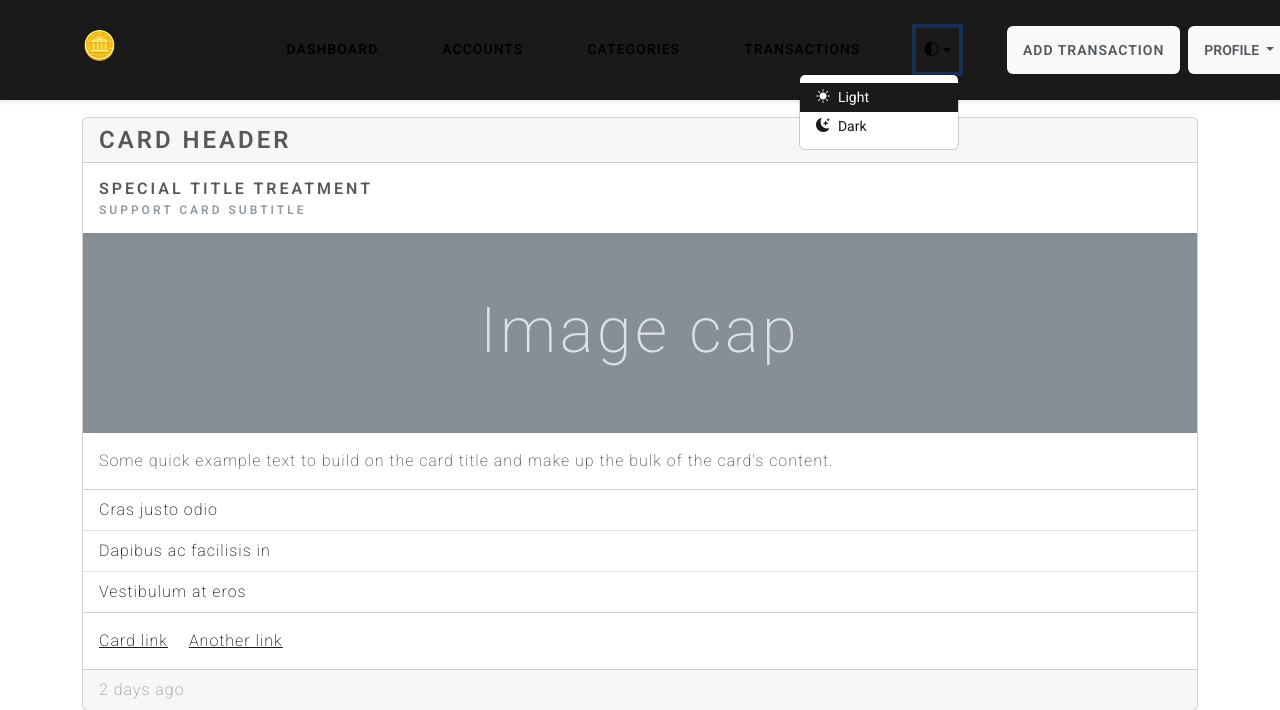
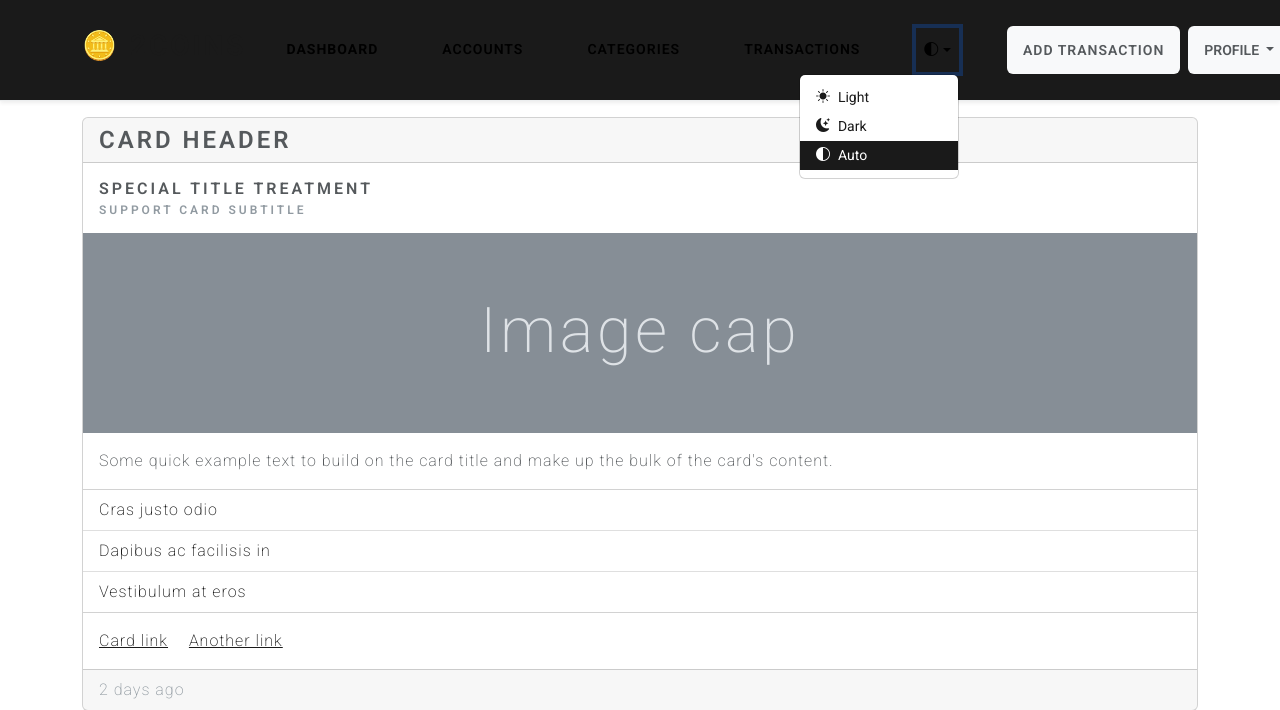
Before and after one commit to oleh-papka/two_coins, a Django app: page / in a window 1280 px wide, after a click that opens the changed part. Shown: the top 710 px of the page. Run offline with Django 5.2, Linux system fonts and the light colour scheme; the visitor is signed in with stand-in values (Sample User, id 1); some libraries are stand-ins or nearby versions; some web fonts are replaced.

Commit message:
feat: add auto theme select

```diff
--- a/templates/base.html
+++ b/templates/base.html
@@ -47,6 +47,65 @@
         integrity="sha384-FKyoEForCGlyvwx9Hj09JcYn3nv7wiPVlz7YYwJrWVcXK/BmnVDxM+D2scQbITxI"
         crossorigin="anonymous"></script>
 
-{% block extra_js %}{% endblock %}
+{% block extra_js %}
+    <script>
+        const themeIcon = document.getElementById('theme-icon')
+        const themeButtons = document.querySelectorAll('[data-bs-theme-value]')
+
+        const iconMap = {
+            light: 'bi bi-sun-fill',
+            dark: 'bi bi-moon-stars-fill',
+            auto: 'bi bi-circle-half'
+        }
+
+        const getPreferredTheme = () => {
+            const savedTheme = localStorage.getItem('theme')
+            return savedTheme || 'auto'
+        }
+
+        const applyTheme = (theme) => {
+            if (theme === 'auto') {
+                const systemDark = window.matchMedia('(prefers-color-scheme: dark)').matches
+                document.documentElement.setAttribute('data-bs-theme', systemDark ? 'dark' : 'light')
+            } else {
+                document.documentElement.setAttribute('data-bs-theme', theme)
+            }
+
+            themeIcon.className = iconMap[theme]
+        }
+
+        const updateActiveState = (theme) => {
+            themeButtons.forEach(btn => {
+                const isActive = btn.getAttribute('data-bs-theme-value') === theme
+                btn.setAttribute('aria-pressed', isActive ? 'true' : 'false')
+                btn.classList.toggle('active', isActive)
+            })
+        }
+
+        const setStoredTheme = (theme) => {
+            localStorage.setItem('theme', theme)
+            applyTheme(theme)
+            updateActiveState(theme)
+        }
+
+        const initialTheme = getPreferredTheme()
+        applyTheme(initialTheme)
+        updateActiveState(initialTheme)
+
+        themeButtons.forEach(btn => {
+            btn.addEventListener('click', () => {
+                const theme = btn.getAttribute('data-bs-theme-value')
+                setStoredTheme(theme)
+            })
+        })
+
+        window.matchMedia('(prefers-color-scheme: dark)').addEventListener('change', () => {
+            const currentTheme = getPreferredTheme()
+            if (currentTheme === 'auto') {
+                applyTheme('auto')
+            }
+        })
+    </script>
+{% endblock %}
 </body>
 </html>
--- a/templates/index.html
+++ b/templates/index.html
@@ -57,8 +57,9 @@
                         <a class="nav-link dropdown-toggle d-flex align-items-center" href="#" id="theme-menu"
                            aria-expanded="false" data-bs-toggle="dropdown" data-bs-display="static"
                            aria-label="Toggle theme">
-                            <i class="bi bi-circle-half"></i>
+                            <i id="theme-icon" class="bi bi-circle-half"></i>
                         </a>
+
                         <ul class="dropdown-menu dropdown-menu-end">
                             <li>
                                 <button type="button" class="dropdown-item d-flex align-items-center"
@@ -68,8 +69,14 @@
                             </li>
                             <li>
                                 <button type="button" class="dropdown-item d-flex align-items-center"
-                                        data-bs-theme-value="dark" aria-pressed="true">
+                                        data-bs-theme-value="dark" aria-pressed="false">
                                     <i class="bi bi-moon-stars-fill"></i><span class="ms-2">Dark</span>
+                                </button>
+                            </li>
+                            <li>
+                                <button type="button" class="dropdown-item d-flex align-items-center"
+                                        data-bs-theme-value="auto" aria-pressed="false">
+                                    <i class="bi bi-circle-half"></i><span class="ms-2">Auto</span>
                                 </button>
                             </li>
                         </ul>
@@ -152,53 +159,6 @@
     {{ block.super }}
 
     <script>
-        (() => {
-            const getStoredTheme = () => localStorage.getItem('theme')
-            const setStoredTheme = theme => localStorage.setItem('theme', theme)
-
-            const getPreferredTheme = () => {
-                const storedTheme = getStoredTheme()
-                if (storedTheme) {
-                    return storedTheme
-                }
-                return window.matchMedia('(prefers-color-scheme: dark)').matches ? 'dark' : 'light'
-            }
-
-            const setTheme = theme => {
-                document.documentElement.setAttribute('data-bs-theme', theme)
-            }
-
-            const updateActiveThemeButton = theme => {
-                const themeButtons = document.querySelectorAll('[data-bs-theme-value]')
-                themeButtons.forEach(btn => {
-                    const isActive = btn.getAttribute('data-bs-theme-value') === theme
-                    btn.setAttribute('aria-pressed', isActive ? 'true' : 'false')
-                    btn.classList.toggle('active', isActive)
-                })
-            }
-
-            const initTheme = () => {
-                const theme = getPreferredTheme()
-                setTheme(theme)
-                updateActiveThemeButton(theme)
-            }
-
-            document.addEventListener('DOMContentLoaded', () => {
-                initTheme()
-
-                document.querySelectorAll('[data-bs-theme-value]').forEach(button => {
-                    button.addEventListener('click', () => {
-                        const theme = button.getAttribute('data-bs-theme-value')
-                        setStoredTheme(theme)
-                        setTheme(theme)
-                        updateActiveThemeButton(theme)
-                    })
-                })
-            })
-        })()
-    </script>
-
-    <script>
         document.addEventListener('DOMContentLoaded', function () {
             const currentPath = normalizePath(window.location.pathname);
 
--- a/templates/users/login.html
+++ b/templates/users/login.html
@@ -1,8 +1,10 @@
-{% extends 'base.html' %}
+{% extends 'users/_base.html' %}
 
 {% block title %}🪙 2coins | Login{% endblock %}
 
 {% block body %}
+    {{ block.super }}
+
     <div id="login-wrapper" class="d-flex justify-content-center align-items-center vh-100">
         <div class="card col-3" style="max-width: 600px; min-width: 400px; margin: 0 auto;">
             <div class="card-body p-4">
--- a/templates/users/register.html
+++ b/templates/users/register.html
@@ -1,8 +1,10 @@
-{% extends 'base.html' %}
+{% extends 'users/_base.html' %}
 
 {% block title %}🪙 2coins | Registration{% endblock %}
 
 {% block body %}
+    {{ block.super }}
+
     <div id="register-wrapper" class="d-flex justify-content-center align-items-center vh-100">
 
         <div class="card col-3" style="max-width: 600px; min-width: 400px; margin: 0 auto;">
```
Also changed, not shown: templates/users/_base.html (added, +30 -0 lines).
